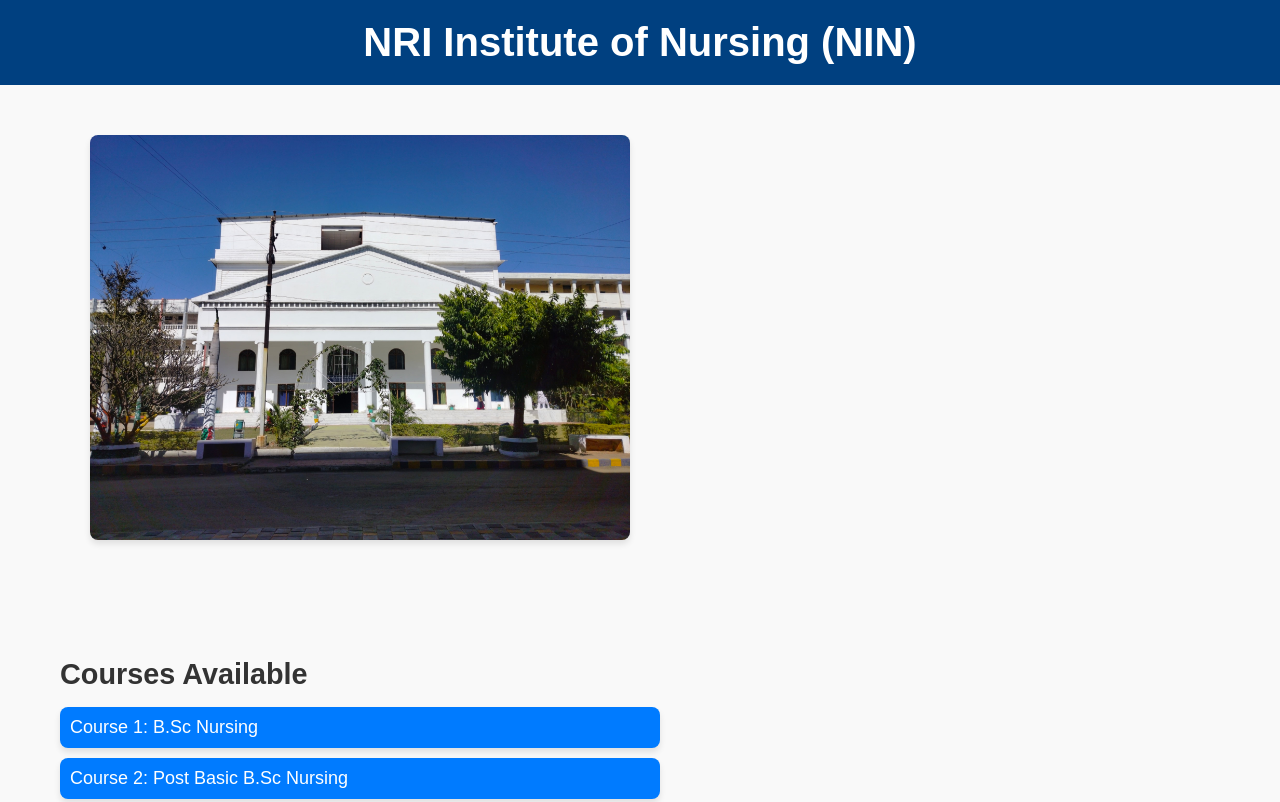
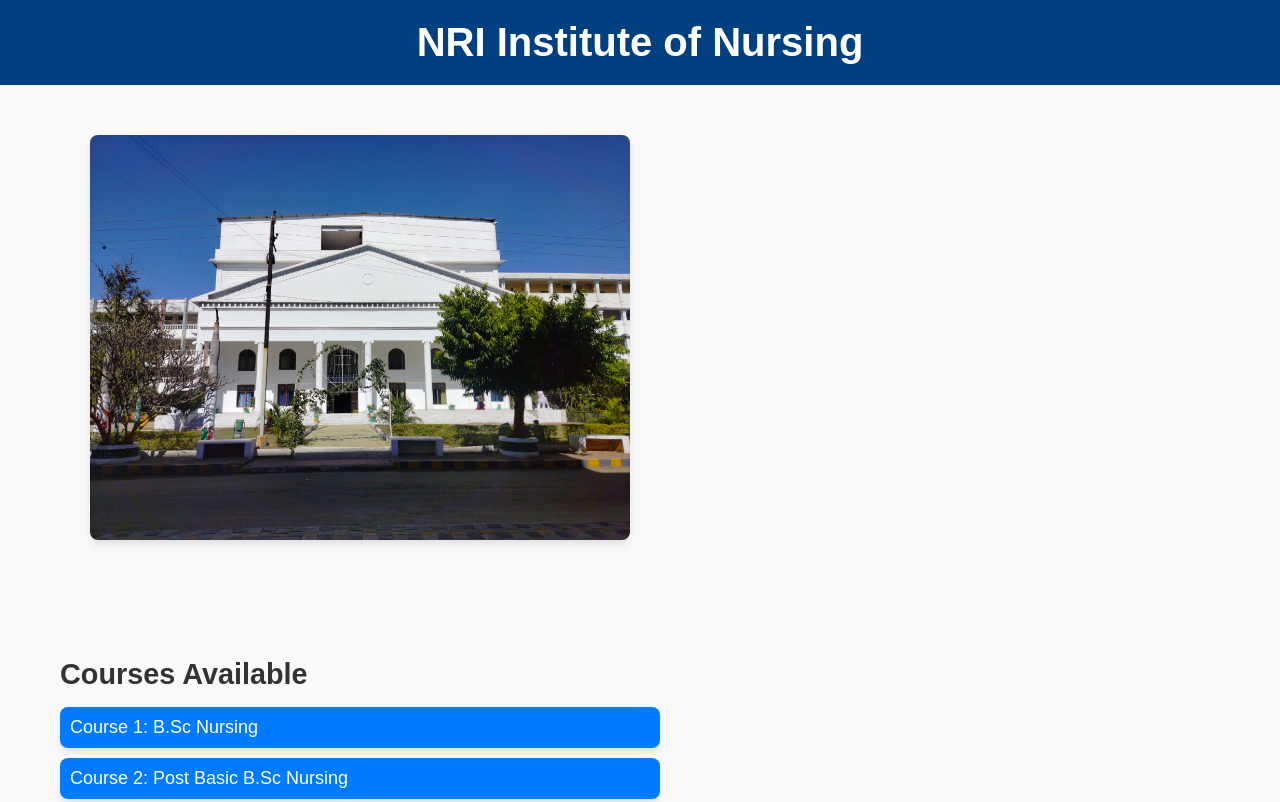
Before and after one commit to Raj-aram/FINALS, a plain HTML site: page NIN.html in a window 1280 px wide. Shown: the top 802 px of the page. Drawn offline with Linux system fonts and the light colour scheme.

Commit message:
Update NIN.html

```diff
--- a/NIN.html
+++ b/NIN.html
@@ -144,7 +144,7 @@
 <body>
 
 <header>
-    <h1>NRI Institute of Nursing (NIN)</h1>
+    <h1>NRI Institute of Nursing </h1>
 </header>
 
 <div class="container">
```
